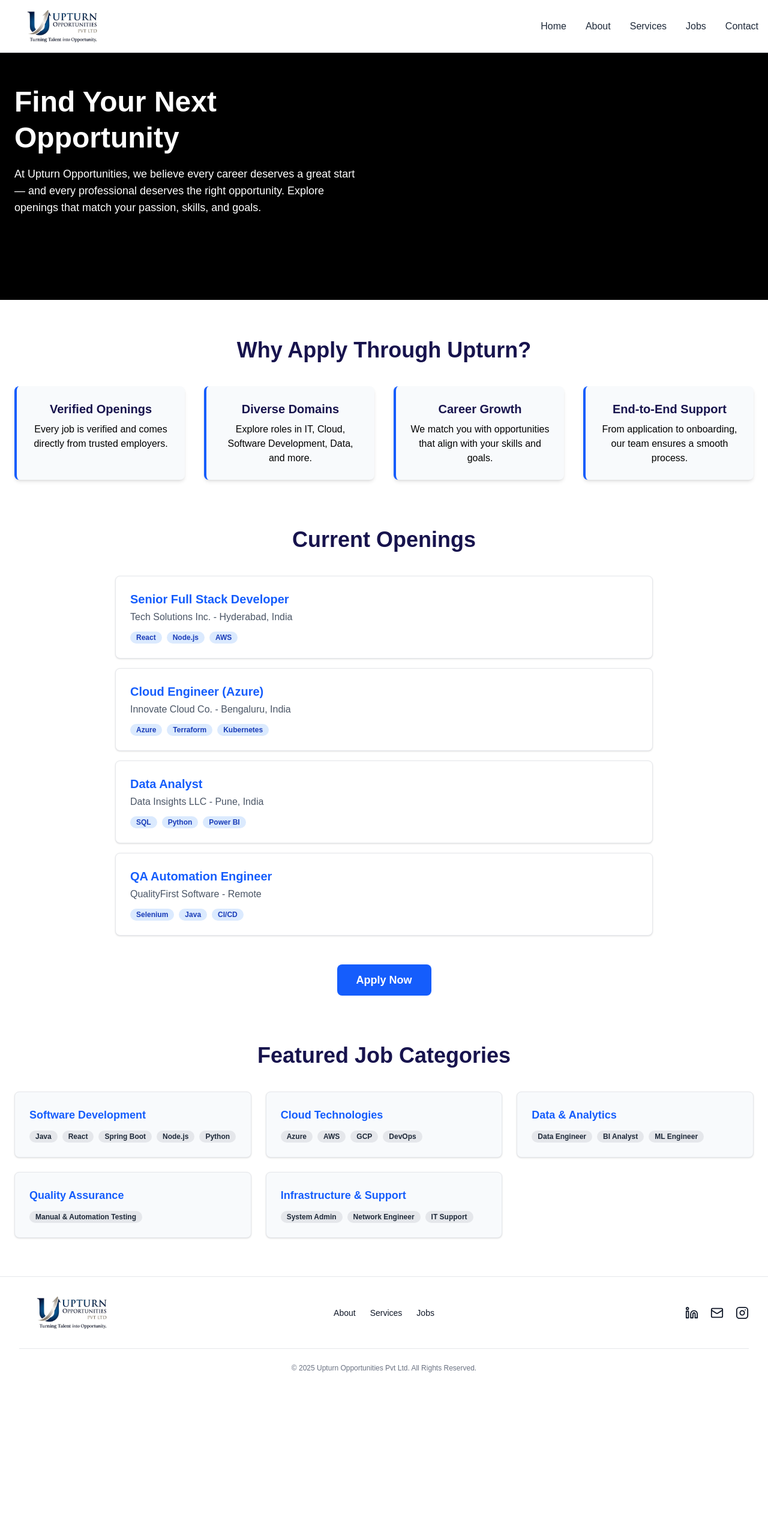
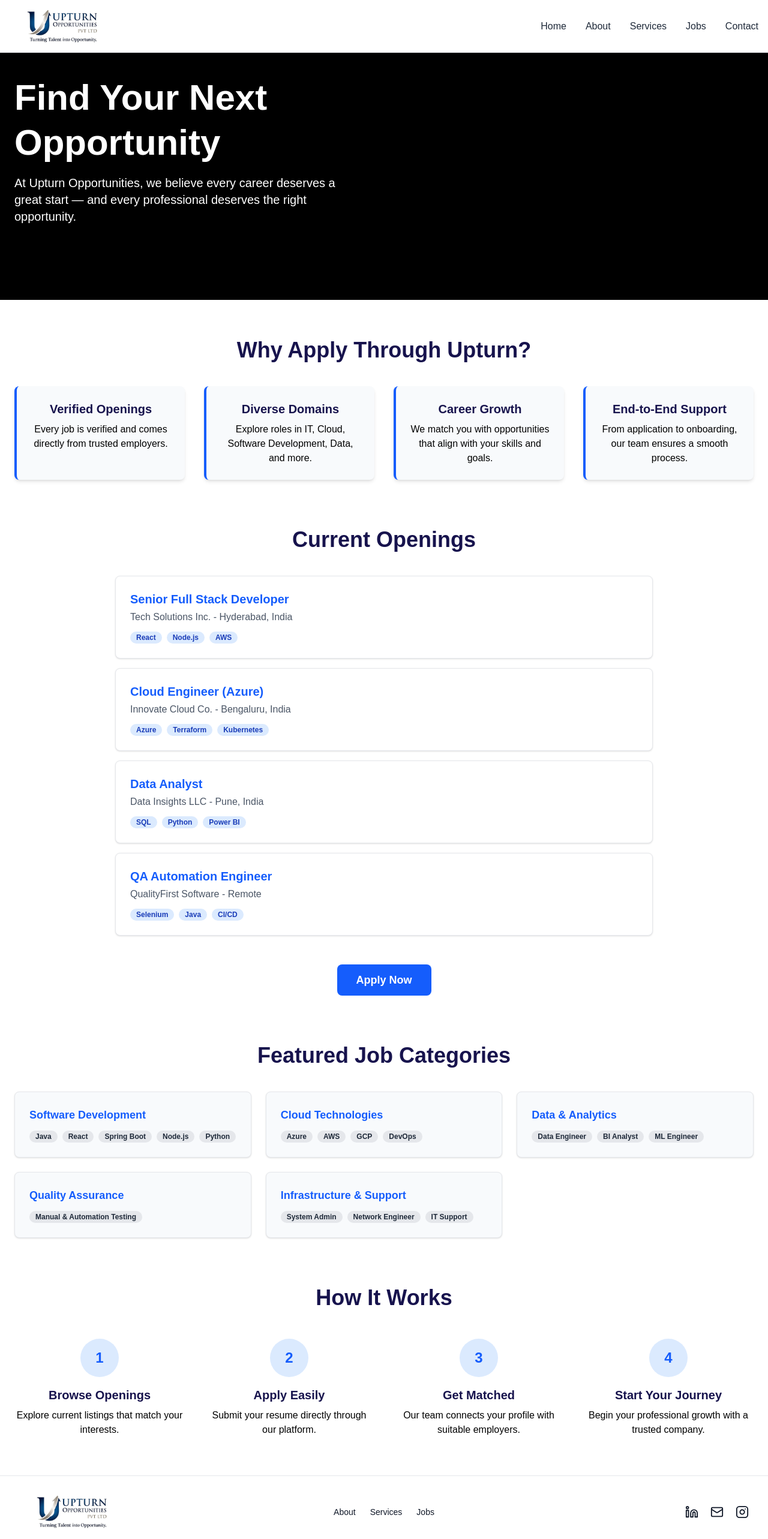
Before and after one commit to Prasanna771/upturn-opportunities, a Next.js app: page /jobs in a window 1280 px wide. Shown: the top 2566 px of the page at 60% size. Before the commit the page ends 2321 px from the top, so only its background shows below. Built offline with nearby package versions, Linux system fonts and the light colour scheme.

Commit message:
fix import errors

```diff
--- a/src/app/jobs/page.tsx
+++ b/src/app/jobs/page.tsx
@@ -1,6 +1,8 @@
 "use client";
 
-import React, { useState } from 'react';
+import React, { useState, useEffect, useRef } from 'react';
+import { useActionState } from 'react';
+import { useFormStatus } from 'react-dom';
 import { motion, Variants } from 'framer-motion';
 import Image from 'next/image';
 import { UploadCloud, X } from 'lucide-react';
@@ -8,10 +10,10 @@ import { handleJobApplication, FormState } from '../actions';
 
 // --- Mock Data ---
 const mockJobs = [
-    { id: 1, title: "Senior Full Stack Developer", company: "Tech Solutions Inc.", location: "Hyderabad, India", skills: ["React", "Node.js", "AWS"] },
-    { id: 2, title: "Cloud Engineer (Azure)", company: "Innovate Cloud Co.", location: "Bengaluru, India", skills: ["Azure", "Terraform", "Kubernetes"] },
-    { id: 3, title: "Data Analyst", company: "Data Insights LLC", location: "Pune, India", skills: ["SQL", "Python", "Power BI"] },
-    { id: 4, title: "QA Automation Engineer", company: "QualityFirst Software", location: "Remote", skills: ["Selenium", "Java", "CI/CD"] },
+  { id: 1, title: "Senior Full Stack Developer", company: "Tech Solutions Inc.", location: "Hyderabad, India", skills: ["React", "Node.js", "AWS"] },
+  { id: 2, title: "Cloud Engineer (Azure)", company: "Innovate Cloud Co.", location: "Bengaluru, India", skills: ["Azure", "Terraform", "Kubernetes"] },
+  { id: 3, title: "Data Analyst", company: "Data Insights LLC", location: "Pune, India", skills: ["SQL", "Python", "Power BI"] },
+  { id: 4, title: "QA Automation Engineer", company: "QualityFirst Software", location: "Remote", skills: ["Selenium", "Java", "CI/CD"] },
 ];
 const jobCategories = [
     { category: "Software Development", skills: ["Java", "React", "Spring Boot", "Node.js", "Python"] },
@@ -22,10 +24,102 @@ const jobCategories = [
 ];
 
 // --- Submit Button ---
-function SubmitButton() { /* your existing submit button code */ }
+function SubmitButton() {
+  const { pending } = useFormStatus();
+  return (
+    <button type="submit" className="w-full bg-blue-600 text-white font-bold py-3 px-4 rounded-lg hover:bg-blue-700 disabled:bg-gray-400" disabled={pending}>
+      {pending ? 'Submitting...' : 'Submit Application'}
+    </button>
+  );
+}
 
-// --- Job Application Modal ---
-const JobApplicationModal = ({ jobs, onClose }: { jobs: typeof mockJobs; onClose: () => void }) => { /* your existing modal code */ };
+// --- Job Application Form Modal ---
+const JobApplicationModal = ({ jobs, onClose }: { jobs: typeof mockJobs; onClose: () => void }) => {
+  const initialState: FormState = { success: false, message: "" };
+  const [state, formAction] = useActionState(handleJobApplication, initialState);
+  const formRef = useRef<HTMLFormElement>(null);
+  const [resumeName, setResumeName] = useState('');
+  const [phone, setPhone] = useState('');
+  const [countryCode, setCountryCode] = useState('+91');
+
+  useEffect(() => {
+    if (state.success) {
+      formRef.current?.reset();
+      const timer = setTimeout(() => onClose(), 3000);
+      return () => clearTimeout(timer);
+    }
+  }, [state, onClose]);
+
+  const handleResumeChange = (e: React.ChangeEvent<HTMLInputElement>) => {
+    const file = e.target.files?.[0];
+    if (file) {
+      if (file.size > 5 * 1024 * 1024) { // 5MB limit
+        alert('File is too large. Maximum size is 5MB.');
+        e.target.value = '';
+        return;
+      }
+      setResumeName(file.name);
+    }
+  };
+
+  return (
+    <div className="fixed inset-0 bg-black bg-opacity-60 flex justify-center items-center z-50 p-4">
+      <div className="bg-white dark:bg-gray-800 rounded-lg p-8 w-full max-w-lg relative text-black dark:text-white">
+        {state.success ? (
+          <div className="text-center">
+            <h3 className="text-2xl font-bold text-green-600 mb-4">✅ {state.message}</h3>
+            <p className="text-gray-800 dark:text-gray-200 mb-2">Thank you! We've received your application.</p>
+            <p className="text-gray-600 dark:text-gray-400 mb-6 text-sm">Note: Our recruitment team will review your application and get in touch if your profile matches our requirements.</p>
+            <button onClick={onClose} className="bg-blue-600 text-white font-bold py-2 px-6 rounded-lg">Close</button>
+          </div>
+        ) : (
+          <>
+            <button onClick={onClose} className="absolute top-4 right-4 text-gray-500 hover:text-gray-800 dark:text-gray-400 dark:hover:text-white"><X size={24} /></button>
+            <h2 className="text-3xl font-bold font-heading mb-6 text-center text-[#17134d] dark:text-white">Apply Now</h2>
+            <form ref={formRef} action={formAction} className="space-y-4">
+               <input type="hidden" name="phone" value={`${countryCode} ${phone}`} />
+               <div>
+                <label className="block text-gray-700 dark:text-gray-300 font-semibold mb-2">Full Name</label>
+                <input type="text" name="name" required className="w-full p-2 border border-gray-300 dark:border-gray-600 rounded-md bg-white dark:bg-gray-700" />
+              </div>
+              <div>
+                <label className="block text-gray-700 dark:text-gray-300 font-semibold mb-2">Job Role</label>
+                <select name="jobTitle" required defaultValue="" className="w-full p-2 border border-gray-300 dark:border-gray-600 rounded-md bg-white dark:bg-gray-700">
+                  <option value="" disabled>Select a Job</option>
+                  {jobs.map(job => <option key={job.id} value={job.title}>{job.title}</option>)}
+                </select>
+              </div>
+              <div>
+                <label className="block text-gray-700 dark:text-gray-300 font-semibold mb-2">Phone Number</label>
+                <div className="flex">
+                  <select value={countryCode} onChange={(e) => setCountryCode(e.target.value)} className="p-2 border border-r-0 border-gray-300 dark:border-gray-600 rounded-l-md bg-gray-100 dark:bg-gray-600">
+                    <option value="+91">IN (+91)</option>
+                    <option value="+1">US (+1)</option>
+                  </select>
+                  <input type="tel" value={phone} onChange={(e) => setPhone(e.target.value)} required pattern="[0-9]{10}" title="Please enter a 10-digit phone number" placeholder="10-digit phone number" className="w-full p-2 border border-gray-300 dark:border-gray-600 rounded-r-md bg-white dark:bg-gray-700" />
+                </div>
+              </div>
+              <div>
+                <label className="block text-gray-700 dark:text-gray-300 font-semibold mb-2">Email</label>
+                <input type="email" name="email" required className="w-full p-2 border border-gray-300 dark:border-gray-600 rounded-md bg-white dark:bg-gray-700" />
+              </div>
+              <div>
+                <label htmlFor="resume-upload" className="flex items-center gap-3 w-full p-3 border-2 border-dashed border-gray-300 dark:border-gray-600 rounded-md cursor-pointer hover:border-blue-500 hover:text-blue-500">
+                  <UploadCloud size={18} />
+                  <span>{resumeName || 'Upload Resume (Max 5MB)'}</span>
+                </label>
+                <input id="resume-upload" type="file" name="resume" accept=".pdf,.doc,.docx" onChange={handleResumeChange} required className="hidden" />
+              </div>
+              <SubmitButton />
+              {state.message && !state.success && <p className="text-red-500 text-center font-semibold">❌ {state.message}</p>}
+            </form>
+          </>
+        )}
+      </div>
+    </div>
+  );
+};
+
 
 // --- Main Jobs Page ---
 export default function JobsPage() {
@@ -39,28 +133,32 @@ export default function JobsPage() {
     hidden: { opacity: 0, y: 20 },
     visible: { opacity: 1, y: 0 },
   };
+  const howItWorksContainer: Variants = {
+    hidden: { opacity: 0 },
+    visible: { opacity: 1, transition: { staggerChildren: 0.2 } },
+  };
+  const howItWorksItem: Variants = {
+    hidden: { opacity: 0, y: 20 },
+    visible: { opacity: 1, y: 0 },
+  };
 
   return (
     <>
       <main className="bg-white dark:bg-black">
-        {/* --- Hero Header --- */}
         <motion.header
-          className="relative h-96 md:h-[500px] flex items-center"
+          className="relative h-96 md:h-[500px] flex items-center text-white"
           initial={{ opacity: 0 }}
           animate={{ opacity: 1 }}
           transition={{ duration: 1 }}
         >
-          {/* Background Image */}
           <Image
             src="/images/jobs-header.jpg"
             alt="Find your next opportunity"
             fill
-            className="absolute inset-0 w-full h-full object-cover"
+            className="object-cover z-[-1]"
             priority
           />
-          {/* Dark Overlay */}
-          <div className="absolute inset-0 bg-black bg-opacity-40"></div>
-          {/* Text Content */}
+          <div className="absolute inset-0 bg-black bg-opacity-50"></div>
           <div className="relative z-10 max-w-7xl mx-auto w-full px-6 flex justify-start">
             <motion.div
               className="max-w-xl text-left"
@@ -68,19 +166,18 @@ export default function JobsPage() {
               animate={{ opacity: 1, x: 0 }}
               transition={{ duration: 0.8, delay: 0.2, ease: "easeOut" }}
             >
-              <h1 className="text-3xl md:text-5xl font-bold font-heading leading-tight text-white">
+              <h1 className="text-4xl md:text-6xl font-bold font-heading leading-tight">
                 Find Your Next Opportunity
               </h1>
-              <p className="mt-4 text-base md:text-lg text-white">
-                At Upturn Opportunities, we believe every career deserves a great start — and every professional deserves the right opportunity. Explore openings that match your passion, skills, and goals.
+              <p className="mt-4 text-lg md:text-xl">
+                At Upturn Opportunities, we believe every career deserves a great start — and every professional deserves the right opportunity.
               </p>
             </motion.div>
           </div>
         </motion.header>
 
-        {/* --- Page Content --- */}
         <div className="max-w-7xl mx-auto px-6 py-16 space-y-20">
-          {/* Why Apply Section */}
+
           <section className="text-center">
             <h2 className="text-3xl md:text-4xl font-bold font-heading mb-10 text-[#17134d] dark:text-white">Why Apply Through Upturn?</h2>
             <motion.div
@@ -90,21 +187,25 @@ export default function JobsPage() {
                 whileInView="visible"
                 viewport={{ once: true, amount: 0.2 }}
             >
-              {[
-                { title: "Verified Openings", text: "Every job is verified and comes directly from trusted employers." },
-                { title: "Diverse Domains", text: "Explore roles in IT, Cloud, Software Development, Data, and more." },
-                { title: "Career Growth", text: "We match you with opportunities that align with your skills and goals." },
-                { title: "End-to-End Support", text: "From application to onboarding, our team ensures a smooth process." }
-              ].map((item) => (
-                <motion.div key={item.title} variants={fadeInUpItem} className="bg-slate-50 dark:bg-gray-800 p-6 rounded-lg border-l-4 border-blue-600 dark:border-blue-500 shadow-md">
-                  <h3 className="text-xl font-bold font-heading mb-2 text-[#17134d] dark:text-white">{item.title}</h3>
-                  <p className="text-black dark:text-gray-300">{item.text}</p>
+                <motion.div variants={fadeInUpItem} className="bg-slate-50 dark:bg-gray-800 p-6 rounded-lg border-l-4 border-blue-600 dark:border-blue-500 shadow-md">
+                    <h3 className="text-xl font-bold font-heading mb-2 text-[#17134d] dark:text-white">Verified Openings</h3>
+                    <p className="text-black dark:text-gray-300">Every job is verified and comes directly from trusted employers.</p>
                 </motion.div>
-              ))}
+                <motion.div variants={fadeInUpItem} className="bg-slate-50 dark:bg-gray-800 p-6 rounded-lg border-l-4 border-blue-600 dark:border-blue-500 shadow-md">
+                    <h3 className="text-xl font-bold font-heading mb-2 text-[#17134d] dark:text-white">Diverse Domains</h3>
+                    <p className="text-black dark:text-gray-300">Explore roles in IT, Cloud, Software Development, Data, and more.</p>
+                </motion.div>
+                <motion.div variants={fadeInUpItem} className="bg-slate-50 dark:bg-gray-800 p-6 rounded-lg border-l-4 border-blue-600 dark:border-blue-500 shadow-md">
+                    <h3 className="text-xl font-bold font-heading mb-2 text-[#17134d] dark:text-white">Career Growth</h3>
+                    <p className="text-black dark:text-gray-300">We match you with opportunities that align with your skills and goals.</p>
+                </motion.div>
+                <motion.div variants={fadeInUpItem} className="bg-slate-50 dark:bg-gray-800 p-6 rounded-lg border-l-4 border-blue-600 dark:border-blue-500 shadow-md">
+                    <h3 className="text-xl font-bold font-heading mb-2 text-[#17134d] dark:text-white">End-to-End Support</h3>
+                    <p className="text-black dark:text-gray-300">From application to onboarding, our team ensures a smooth process.</p>
+                </motion.div>
             </motion.div>
           </section>
 
-          {/* Current Openings Section */}
           <section>
             <h2 className="text-3xl md:text-4xl font-bold font-heading text-center mb-10 text-[#17134d] dark:text-white">Current Openings</h2>
             <motion.div
@@ -131,7 +232,6 @@ export default function JobsPage() {
             </div>
           </section>
 
-          {/* Featured Job Categories */}
           <section>
             <h2 className="text-3xl md:text-4xl font-bold font-heading text-center mb-10 text-[#17134d] dark:text-white">Featured Job Categories</h2>
             <motion.div
@@ -151,6 +251,39 @@ export default function JobsPage() {
               ))}
             </motion.div>
           </section>
+
+          {/* How It Works Section (RESTORED) */}
+          <motion.section
+            className="text-center"
+            initial="hidden"
+            whileInView="visible"
+            viewport={{ once: true, amount: 0.3 }}
+            variants={howItWorksContainer}
+          >
+              <h2 className="text-3xl md:text-4xl font-bold font-heading mb-12 text-[#17134d] dark:text-white">How It Works</h2>
+              <div className="grid grid-cols-1 sm:grid-cols-2 lg:grid-cols-4 gap-8">
+                  <motion.div variants={howItWorksItem} className="flex flex-col items-center">
+                      <span className="flex items-center justify-center w-16 h-16 bg-blue-100 dark:bg-blue-900/50 text-blue-600 dark:text-blue-400 rounded-full font-bold text-2xl mb-4">1</span>
+                      <h3 className="text-xl font-bold font-heading mb-2 text-[#17134d] dark:text-white">Browse Openings</h3>
+                      <p className="text-black dark:text-gray-300">Explore current listings that match your interests.</p>
+                  </motion.div>
+                  <motion.div variants={howItWorksItem} className="flex flex-col items-center">
+                      <span className="flex items-center justify-center w-16 h-16 bg-blue-100 dark:bg-blue-900/50 text-blue-600 dark:text-blue-400 rounded-full font-bold text-2xl mb-4">2</span>
+                      <h3 className="text-xl font-bold font-heading mb-2 text-[#17134d] dark:text-white">Apply Easily</h3>
+                      <p className="text-black dark:text-gray-300">Submit your resume directly through our platform.</p>
+                  </motion.div>
+                  <motion.div variants={howItWorksItem} className="flex flex-col items-center">
+                      <span className="flex items-center justify-center w-16 h-16 bg-blue-100 dark:bg-blue-900/50 text-blue-600 dark:text-blue-400 rounded-full font-bold text-2xl mb-4">3</span>
+                      <h3 className="text-xl font-bold font-heading mb-2 text-[#17134d] dark:text-white">Get Matched</h3>
+                      <p className="text-black dark:text-gray-300">Our team connects your profile with suitable employers.</p>
+                  </motion.div>
+                  <motion.div variants={howItWorksItem} className="flex flex-col items-center">
+                      <span className="flex items-center justify-center w-16 h-16 bg-blue-100 dark:bg-blue-900/50 text-blue-600 dark:text-blue-400 rounded-full font-bold text-2xl mb-4">4</span>
+                      <h3 className="text-xl font-bold font-heading mb-2 text-[#17134d] dark:text-white">Start Your Journey</h3>
+                      <p className="text-black dark:text-gray-300">Begin your professional growth with a trusted company.</p>
+                  </motion.div>
+              </div>
+          </motion.section>
         </div>
       </main>
 
```
